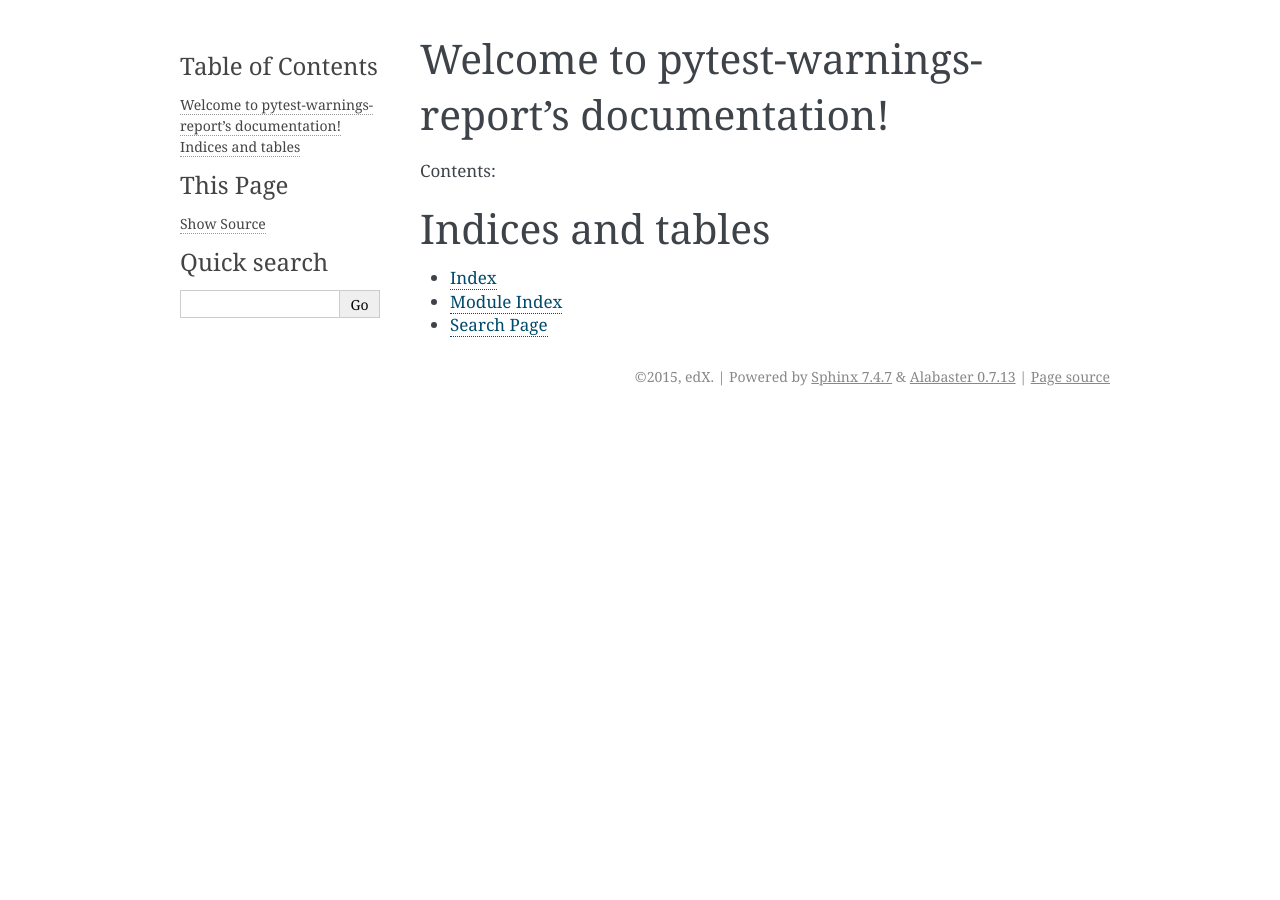
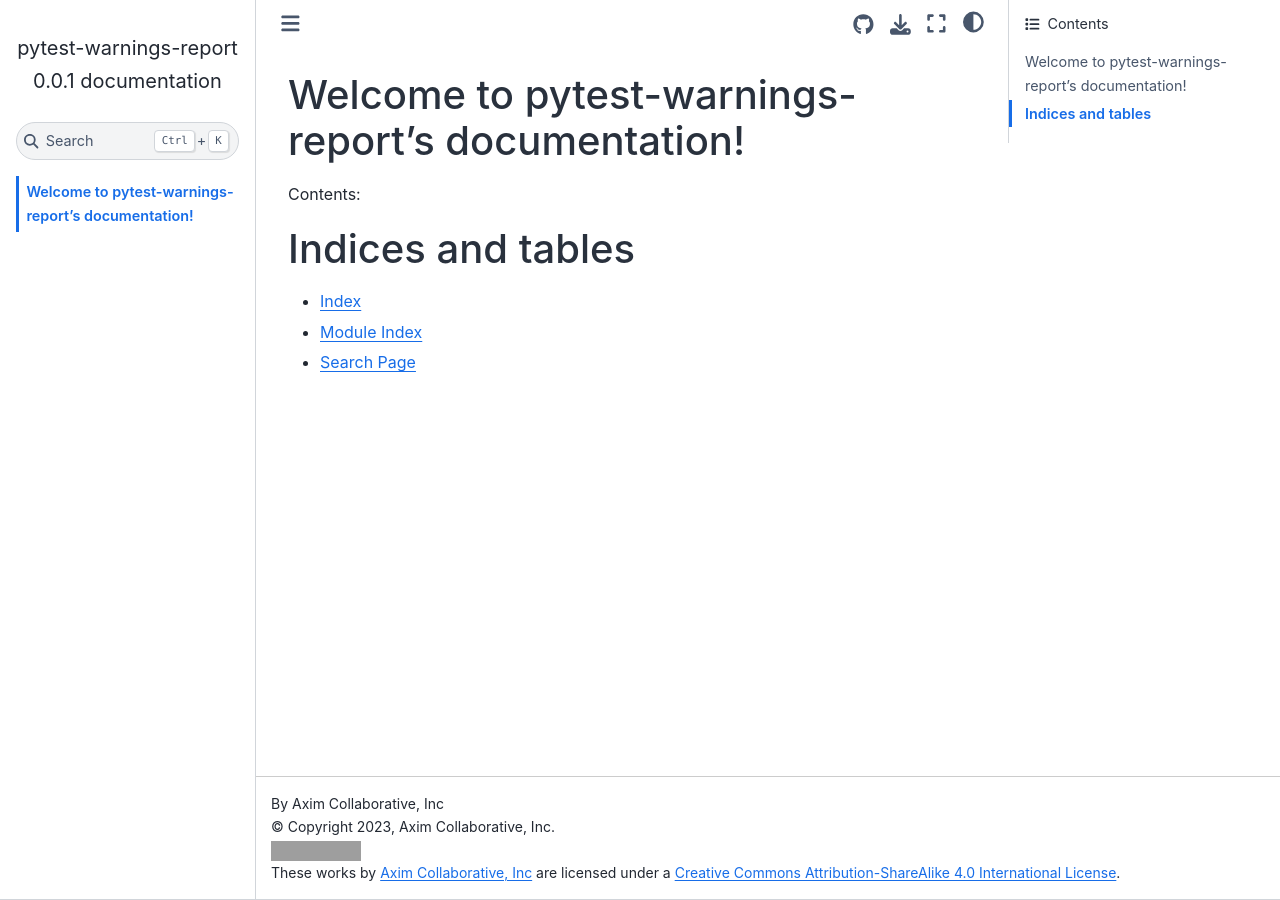
Before and after one commit to openedx/pytest-warnings-report, a Sphinx documentation site: the page built from docs/index.rst, in a window 1280 px wide. Built offline with Sphinx 7.4.7 and the Sphinx Book theme 1.1.4, drawn with Linux system fonts in a browser that asks for light colours; grey boxes are pictures that could not be loaded.

Commit message:
chore: Switch from edx-sphinx-theme to sphinx-book-theme
The edx-sphinx theme is being deprecated, and replaced with sphinx-book-theme.
This removes references to the deprecated theme, replaces them with the new
standard theme for the platform, and updates the theme configuraiton to use the
new theme.

See openedx/edx-sphinx-theme#184

```diff
--- a/docs/conf.py
+++ b/docs/conf.py
@@ -15,6 +15,7 @@
 import sys
 import os
 import shlex
+from datetime import datetime
 
 # If extensions (or modules to document with autodoc) are in another directory,
 # add these directories to sys.path here. If the directory is relative to the
@@ -49,8 +50,8 @@
 
 # General information about the project.
 project = u'pytest-warnings-report'
-copyright = u'2015, edX'
-author = u'edX'
+copyright = f'{datetime.now().year}, Axim Collaborative, Inc' # pylint: disable=redefined-builtin
+author = 'Axim Collaborative, Inc'
 
 # The version info for the project you're documenting, acts as replacement for
 # |version| and |release|, also used in various other places throughout the
@@ -110,13 +111,42 @@
 
 # The theme to use for HTML and HTML Help pages.  See the documentation for
 # a list of builtin themes.
-html_theme = 'alabaster'
+html_theme = 'sphinx_book_theme'
 
 # Theme options are theme-specific and customize the look and feel of a theme
 # further.  For a list of options available for each theme, see the
 # documentation.
-#html_theme_options = {}
-
+html_theme_options = {
+ "repository_url": "https://github.com/openedx/pytest-warnings-report",
+ "repository_branch": "master",
+ "path_to_docs": "docs/",
+ "home_page_in_toc": True,
+ "use_repository_button": True,
+ "use_issues_button": True,
+ "use_edit_page_button": True,
+ # Please don't change unless you know what you're doing.
+ "extra_footer": """
+        <a rel="license" href="https://creativecommons.org/licenses/by-sa/4.0/">
+            <img
+                alt="Creative Commons License"
+                style="border-width:0"
+                src="https://i.creativecommons.org/l/by-sa/4.0/80x15.png"/>
+        </a>
+        <br>
+        These works by
+            <a
+                xmlns:cc="https://creativecommons.org/ns#"
+                href="https://openedx.org"
+                property="cc:attributionName"
+                rel="cc:attributionURL"
+            >Axim Collaborative, Inc</a>
+        are licensed under a
+            <a
+                rel="license"
+                href="https://creativecommons.org/licenses/by-sa/4.0/"
+            >Creative Commons Attribution-ShareAlike 4.0 International License</a>.
+    """
+}
 # Add any paths that contain custom themes here, relative to this directory.
 #html_theme_path = []
 
```
Also changed, not shown: 2 other files.
